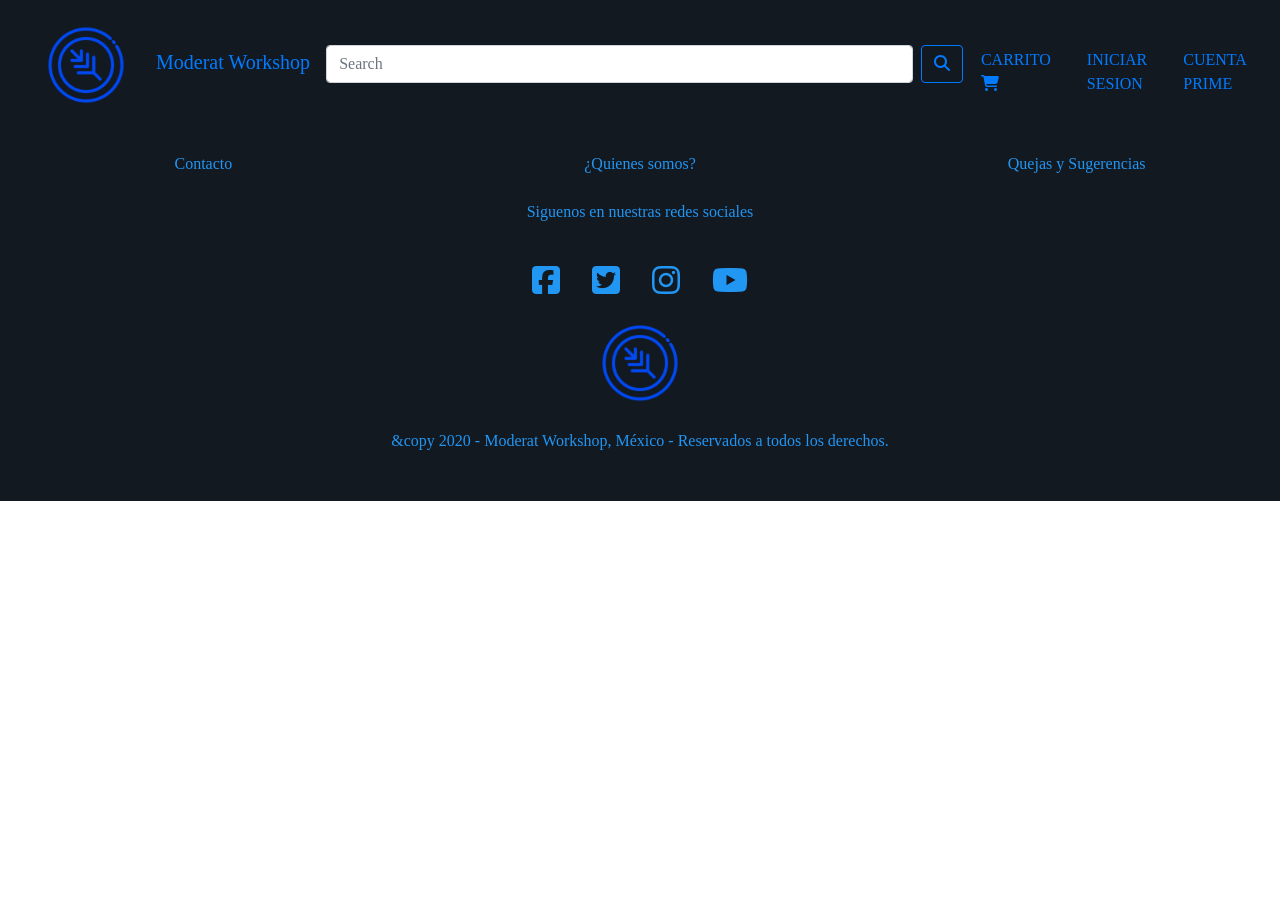
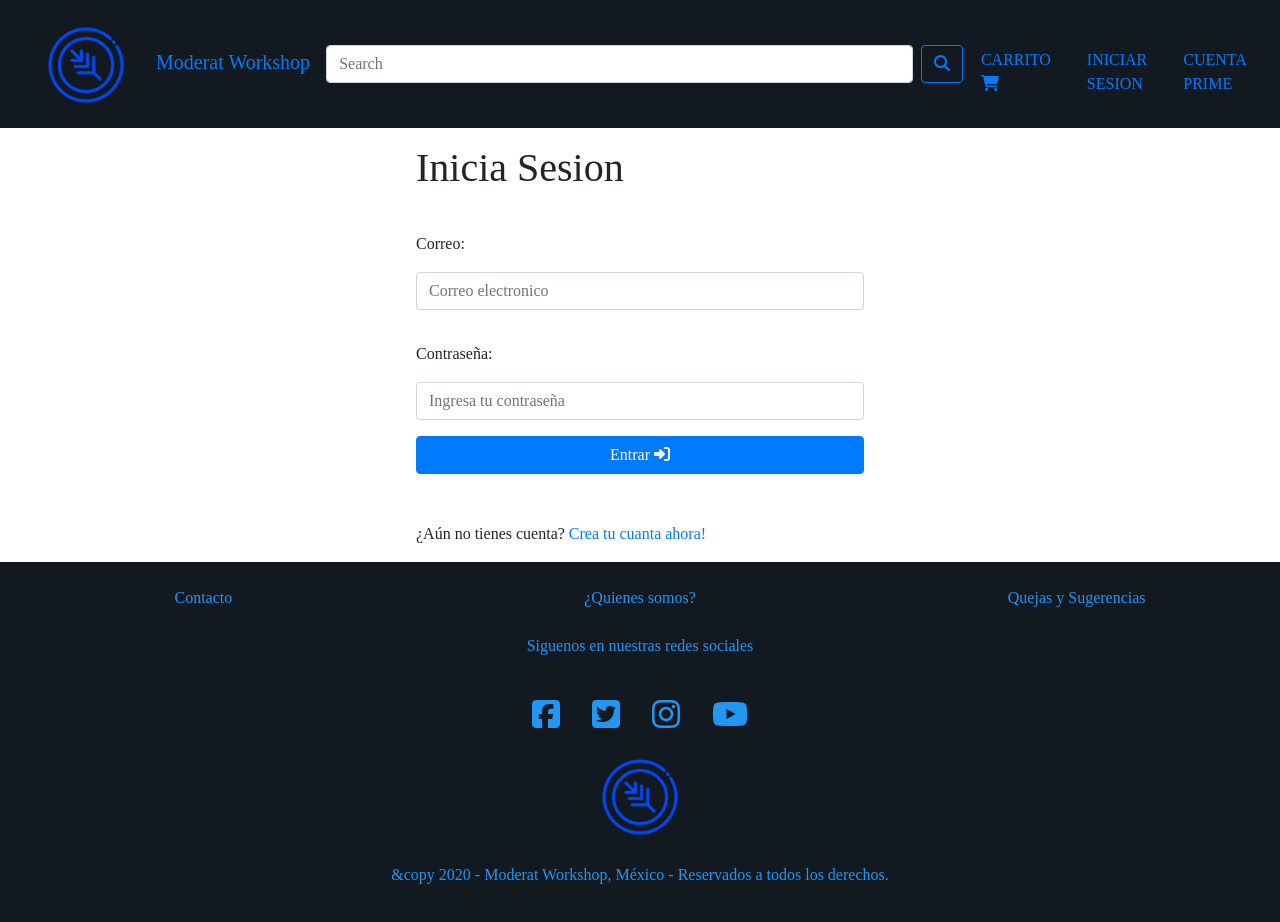
Before and after one commit to adnruiz/Proyecto-Final-Web-Ecom, a React (Create React App) app in the folder frontend/: page /signin in a window 1280 px wide. Shown: the top 922 px of the page. Before the commit the page ends 800 px from the top, so only its background shows below. Built offline with nearby package versions, Linux system fonts and the light colour scheme; a web font is replaced by a local one.

Commit message:
Creating signin screen

```diff
--- a/frontend/src/App.js
+++ b/frontend/src/App.js
@@ -8,6 +8,7 @@ import ProductScreen from "./screens/ProductScreen";
 
 import "bootstrap/dist/css/bootstrap.min.css";
 import CartScreen from "./screens/CartScreen";
+import SigninScreen from "./screens/SigninScreen";
 
 <link
   rel="stylesheet"
@@ -24,7 +25,7 @@ function App() {
         <Route path="/cart/:id?" component={CartScreen}></Route>
         <Route path="/product/:id" component={ProductScreen}></Route>
         <Route path="/" component={HomeScreen} exact></Route>
-
+        <Route path="/signin" component={SigninScreen}></Route>
         <Footer></Footer>
       </div>
     </BrowserRouter>
--- /dev/null
+++ b/frontend/src/screens/SigninScreen.css
@@ -0,0 +1,15 @@
+.form {
+  max-width: 30rem;
+  margin: 0 auto;
+}
+
+.form > div {
+  display: flex;
+  flex-direction: column;
+  margin: 1rem;
+}
+
+.form label {
+  margin: 1rem 0;
+  display: block;
+}
--- /dev/null
+++ b/frontend/src/screens/SigninScreen.js
@@ -0,0 +1,58 @@
+import React, { useState } from "react";
+import { Link } from "react-router-dom";
+import "./SigninScreen.css";
+
+export default function SigninScreen() {
+  //react hook
+  const [email, setEmail] = useState("");
+  const [password, setPassword] = useState("");
+
+  const submitHandler = (e) => {
+    e.preventDefault();
+    //Signin action
+  };
+
+  return (
+    <div>
+      <form className="form" onSubmit={submitHandler}>
+        <div>
+          <h1>Inicia Sesion</h1>
+        </div>
+        <div className="form-group">
+          <label htmlFor="exampleInputEmail1">Correo: </label>
+          <input
+            type="email"
+            className="form-control"
+            id="email"
+            placeholder="Correo electronico"
+            required
+            onChange={(e) => setEmail(e.target.value)}
+          ></input>
+        </div>
+        <div className="form-group">
+          <label htmlFor="password">Contraseña: </label>
+          <input
+            type="password"
+            className="form-control"
+            id="password"
+            placeholder="Ingresa tu contraseña"
+            required
+            onChange={(e) => setPassword(e.target.value)}
+          ></input>
+        </div>
+        <div>
+          <button type="submit" className="btn btn-primary btn-block">
+            Entrar <i class="fas fa-sign-in-alt"></i>
+          </button>
+        </div>
+        <div>
+          <label />
+          <div>
+            ¿Aún no tienes cuenta?{" "}
+            <Link to="/register">Crea tu cuanta ahora!</Link>
+          </div>
+        </div>
+      </form>
+    </div>
+  );
+}
```
Also changed, not shown: 2 other files (tests, documents, lock files or other folders).
